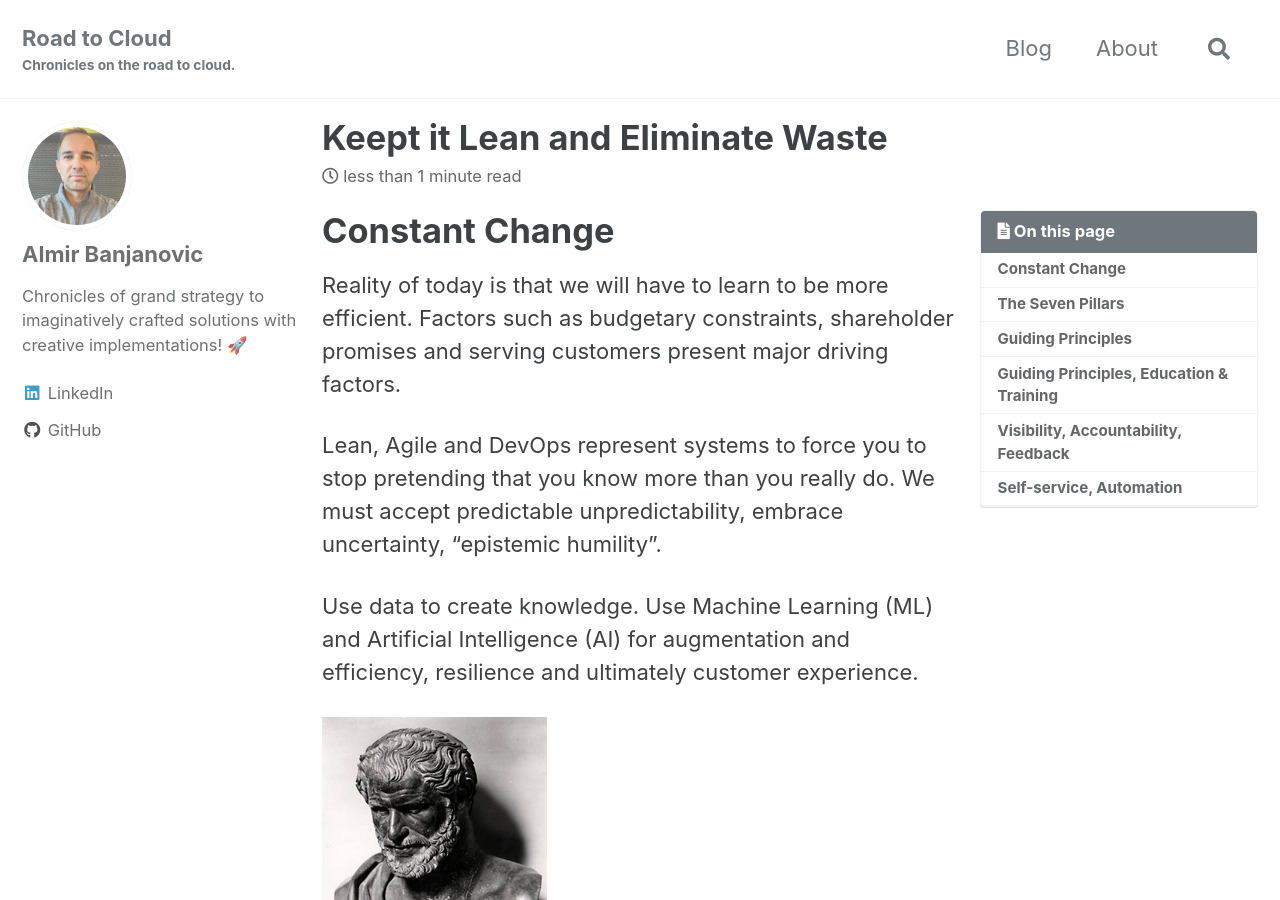
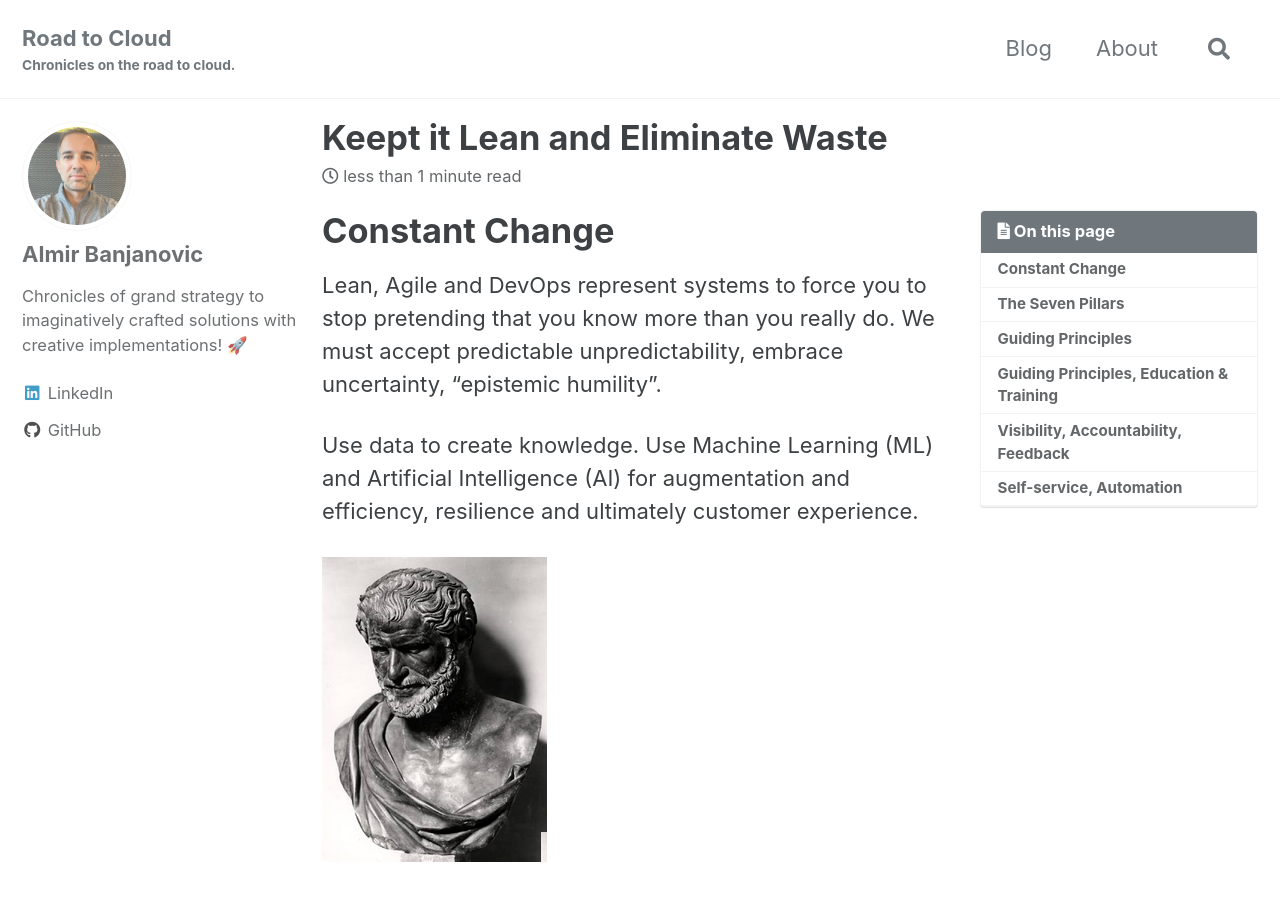
Before and after one commit to almirbanjanovic/roadtocloud.github.io, a Jekyll site: the page built from _posts/2023-10-16-keep-it-lean-and-eliminate-waste.md, in a window 1280 px wide and 900 px high. Built offline with Jekyll 4.4.1, drawn with Linux system fonts in a browser that asks for light colours; cached includes are drawn as plain includes; comment, search, counter and statistics services are not loaded.

Commit message:
Update 2023-10-16-keep-it-lean-and-eliminate-waste.md

```diff
--- a/_posts/2023-10-16-keep-it-lean-and-eliminate-waste.md
+++ b/_posts/2023-10-16-keep-it-lean-and-eliminate-waste.md
@@ -12,8 +12,6 @@ tags:
 ---
 
 # Constant Change
-
-Reality of today is that we will have to learn to be more efficient.  Factors such as budgetary constraints, shareholder promises and serving customers present major driving factors.
 
 Lean, Agile and DevOps represent systems to force you to stop pretending that you know more than you really do. We must accept predictable unpredictability, embrace uncertainty, "epistemic humility".
 
```
